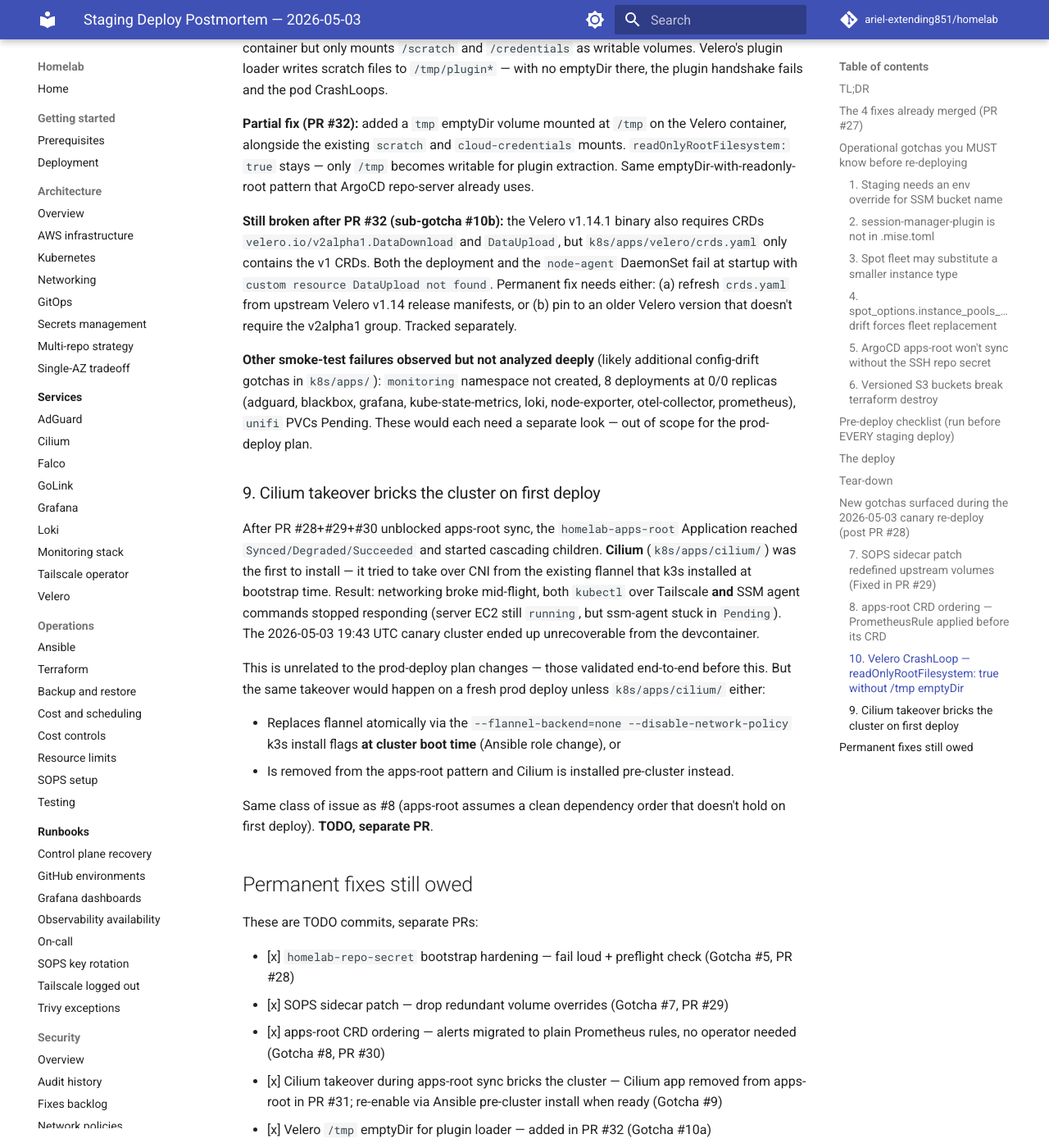
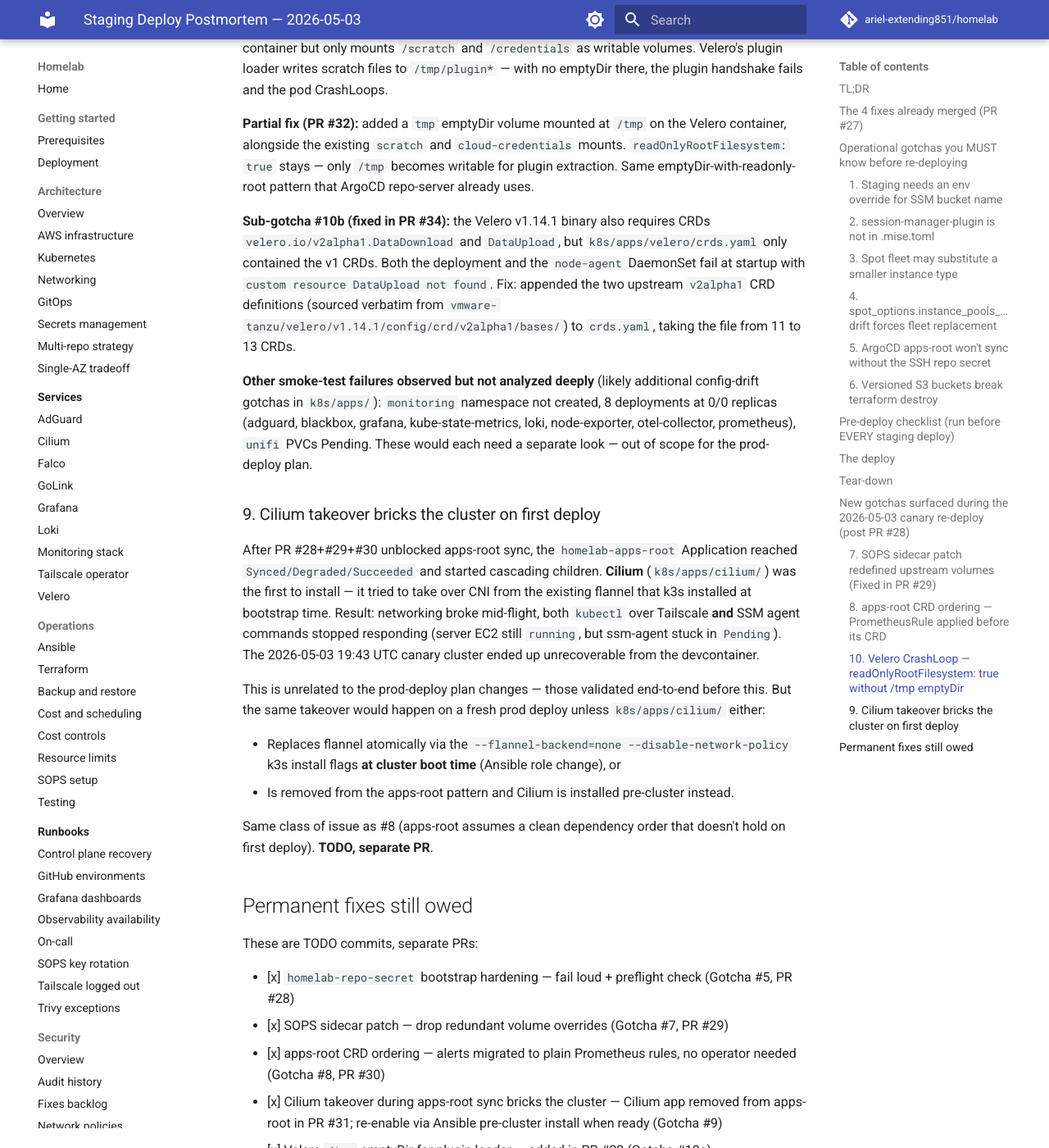
Before and after one commit to ariel-extending851/homelab, an MkDocs documentation site: the page built from docs/runbooks/staging-deploy-2026-05-postmortem.md, in a window 1280 px wide and 1400 px high, scrolled down 6775 px. Shown: the whole window at 82% size. Built offline with MkDocs 1.6.1 and Material for MkDocs 9.7.7, drawn with Linux system fonts in a browser that asks for light colours; comment, search, counter and statistics services are not loaded; some of the changed text lies outside the part shown.

Commit message:
fix(velero): add missing v2alpha1 CRDs (DataDownload/DataUpload) (gotcha #10b)
Surfaced during the 2026-05-03 staging canary post PR #28..#33.

After PR #33 fixed the /tmp emptyDir issue, the Velero deployment
progressed past plugin loading but still CrashLooped at:

  An error occurred: [custom resource DataUpload not found in Velero
  API group velero.io/v2alpha1, custom resource DataDownload not found
  in Velero API group velero.io/v2alpha1, ...]

`k8s/apps/velero/crds.yaml` only contained the v1 CRDs, but Velero
v1.14.1 also requires the v2alpha1 group for CSI Snapshot Data
Movement (DataDownload, DataUpload), even when those features aren't
actively used — the binary's startup self-check fails without them.

Same root cause hit the node-agent DaemonSet, which CrashLooped with
the same "custom resource DataDownload not found" error.

Fix: append the two missing CRD definitions to `crds.yaml`, sourced
verbatim from upstream:

  https://github.com/vmware-tanzu/velero/tree/v1.14.1/config/crd/v2alpha1/bases/

After this `crds.yaml` has 13 CRDs (was 11). No other manifests touched.

Validated:
  - `kustomize build k8s/apps/velero/` outputs 13 CRD documents (was 11).
  - YAML parses cleanly via PyYAML safe_load_all.
  - Schema strictly identical to upstream — no homelab-specific edits.

Co-Authored-By: Claude Opus 4.7 (1M context) <noreply@anthropic.com>

```diff
--- a/docs/runbooks/staging-deploy-2026-05-postmortem.md
+++ b/docs/runbooks/staging-deploy-2026-05-postmortem.md
@@ -230,7 +230,7 @@ plugin init error: open /tmp/plugin112169602: read-only file system
 
 **Partial fix (PR #32):** added a `tmp` emptyDir volume mounted at `/tmp` on the Velero container, alongside the existing `scratch` and `cloud-credentials` mounts. `readOnlyRootFilesystem: true` stays — only `/tmp` becomes writable for plugin extraction. Same emptyDir-with-readonly-root pattern that ArgoCD repo-server already uses.
 
-**Still broken after PR #32 (sub-gotcha #10b):** the Velero v1.14.1 binary also requires CRDs `velero.io/v2alpha1.DataDownload` and `DataUpload`, but `k8s/apps/velero/crds.yaml` only contains the v1 CRDs. Both the deployment and the `node-agent` DaemonSet fail at startup with `custom resource DataUpload not found`. Permanent fix needs either: (a) refresh `crds.yaml` from upstream Velero v1.14 release manifests, or (b) pin to an older Velero version that doesn't require the v2alpha1 group. Tracked separately.
+**Sub-gotcha #10b (fixed in PR #34):** the Velero v1.14.1 binary also requires CRDs `velero.io/v2alpha1.DataDownload` and `DataUpload`, but `k8s/apps/velero/crds.yaml` only contained the v1 CRDs. Both the deployment and the `node-agent` DaemonSet fail at startup with `custom resource DataUpload not found`. Fix: appended the two upstream `v2alpha1` CRD definitions (sourced verbatim from `vmware-tanzu/velero/v1.14.1/config/crd/v2alpha1/bases/`) to `crds.yaml`, taking the file from 11 to 13 CRDs.
 
 **Other smoke-test failures observed but not analyzed deeply** (likely additional config-drift gotchas in `k8s/apps/`): `monitoring` namespace not created, 8 deployments at 0/0 replicas (adguard, blackbox, grafana, kube-state-metrics, loki, node-exporter, otel-collector, prometheus), `unifi` PVCs Pending. These would each need a separate look — out of scope for the prod-deploy plan.
 
@@ -254,7 +254,7 @@ These are TODO commits, separate PRs:
 - [x] apps-root CRD ordering — alerts migrated to plain Prometheus rules, no operator needed (Gotcha #8, PR #30)
 - [x] Cilium takeover during apps-root sync bricks the cluster — Cilium app removed from apps-root in PR #31; re-enable via Ansible pre-cluster install when ready (Gotcha #9)
 - [x] Velero `/tmp` emptyDir for plugin loader — added in PR #32 (Gotcha #10a)
-- [ ] Velero v2alpha1 CRDs (`DataDownload`/`DataUpload`) missing from `crds.yaml` — refresh from upstream or pin older Velero version (Gotcha #10b)
+- [x] Velero v2alpha1 CRDs (`DataDownload`/`DataUpload`) appended to `crds.yaml` from upstream v1.14.1 (Gotcha #10b, PR #34)
 - [ ] Several apps not converging on first-deploy: monitoring namespace, adguard/blackbox/grafana/loki/prometheus deployments at 0/0 replicas, unifi PVCs Pending — needs per-app investigation (gotchas #11+)
 - [ ] `lifecycle { ignore_changes = [spot_options[0]…] }` (Gotcha #4)
 - [ ] Staging-aware `ANSIBLE_AWS_SSM_BUCKET_NAME` default (Gotcha #1)
```
Also changed, not shown: 1 other file.
